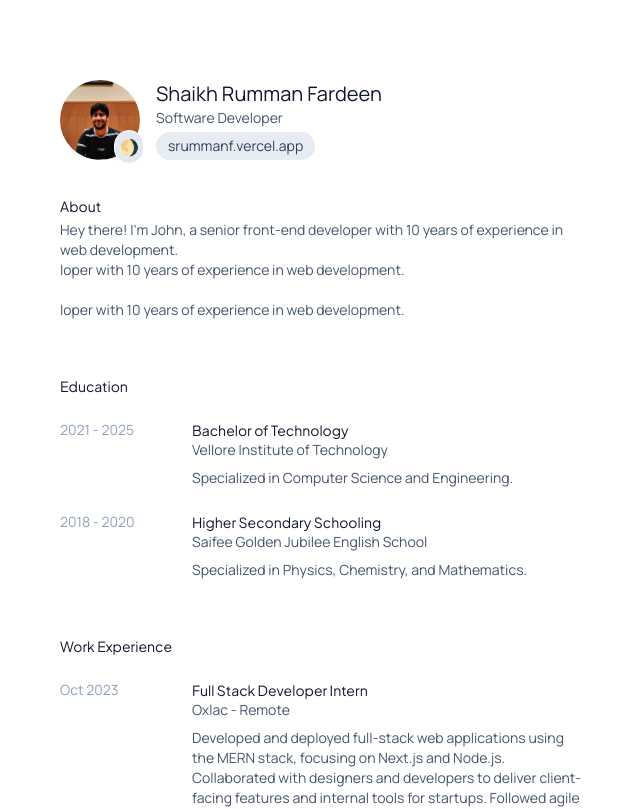
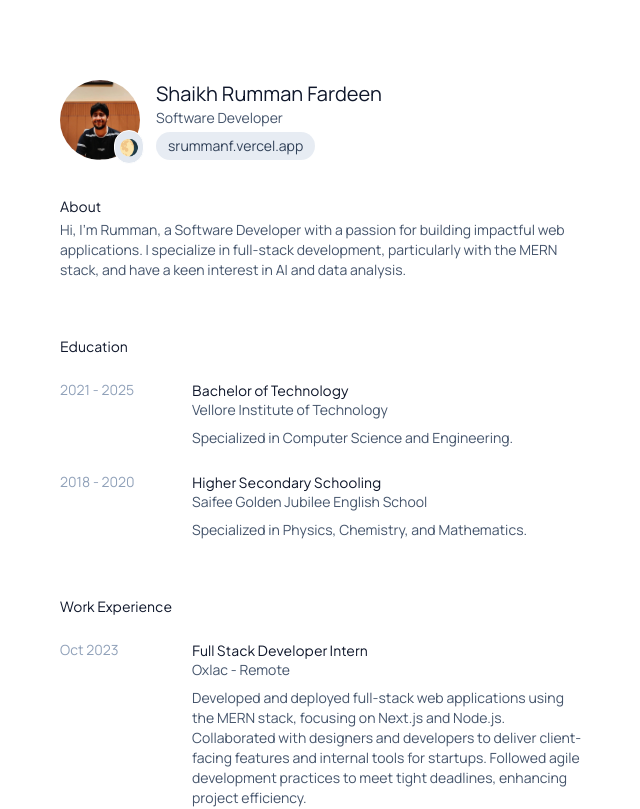
Before and after one commit to srummanf/digitalcv, a Next.js app: page / in a window 1280 px wide. Shown: the top 809 px of the page, without its empty margins (316-956 px from the left). Built offline with nearby package versions, Linux system fonts and the light colour scheme.

Commit message:
`Update generalData object with new website, statusEmoji, and about information`

```diff
--- a/data/general.ts
+++ b/data/general.ts
@@ -14,7 +14,7 @@ export const generalData = {
   website: "https://srummanf.vercel.app",
   statusEmoji: "🌖",
   about:
-    "Hey there! I'm John, a senior front-end developer with 10 years of experience in web development. \n loper with 10 years of experience in web development. \n\n loper with 10 years of experience in web development.",
+    "Hi, I'm Rumman, a Software Developer with a passion for building impactful web applications. I specialize in full-stack development, particularly with the MERN stack, and have a keen interest in AI and data analysis.",
   contacts: [
     {
       label: "Email",
```
